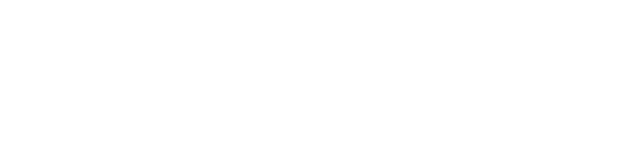
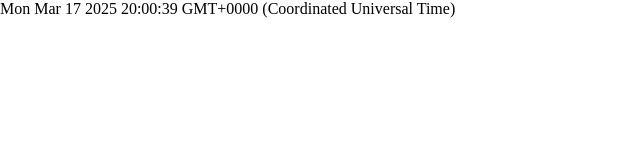
Before and after one commit to raddevus/imexportJs, a plain HTML site: page index.htm in a window 1280 px wide. Shown: the whole page, without its empty margins (0-640 px from the left). Drawn offline with Linux system fonts and the light colour scheme.

Commit message:
Added first successful export / import. Works great!

```diff
--- a/index.htm
+++ b/index.htm
@@ -7,8 +7,9 @@
 		#gameArea {background-color:yellow;}
 		body{margin:0px;}
 	</style>
-	<script src="./js/main.js"></script>
+	<script src="./js/main.js" type="module"></script>
 </head>
 <body>
+<div id="date"></div>
 </body>
 </html>
--- /dev/null
+++ b/js/first.js
@@ -0,0 +1,6 @@
+// first.js
+// to use as example for first function imported into main.js
+
+export function getDateTime(){
+	return new Date().toString();
+}
--- a/js/main.js
+++ b/js/main.js
@@ -1,7 +1,9 @@
 // main.js
+import {getDateTime} from "./first.js"
 
 addEventListener("load", appmain);
 
 function appmain(){
 	console.log("I'm in here.");
+	document.querySelector("#date").textContent = getDateTime();
 }
```
